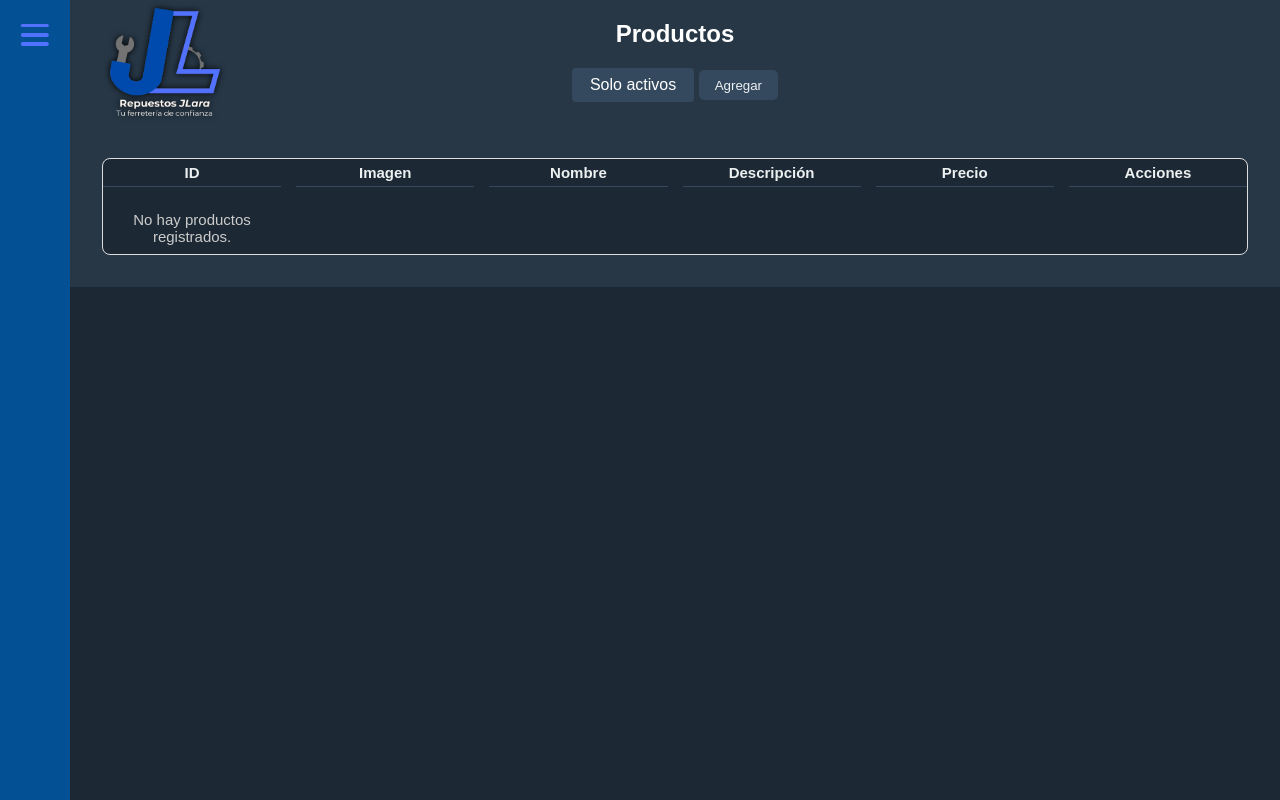
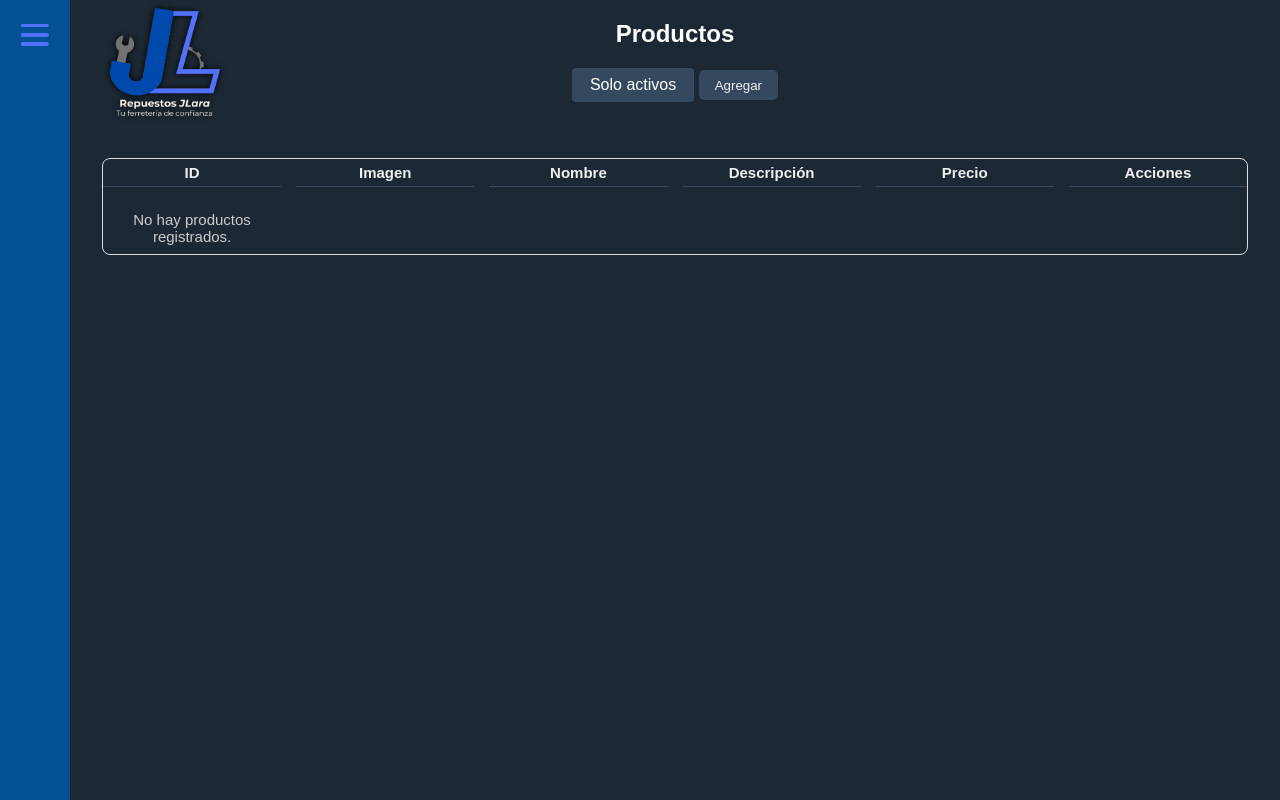
Before and after one commit to XavierL2305/Proyecto-TIII, a Django app: page /productos/ in a window 1280 px wide. Run offline with Django 5.2, Linux system fonts and the light colour scheme; data that the repository does not hold is empty.

Commit message:
actualizacion del sistema (colores)

```diff
--- a/empleados/static/empleados/empleados.css
+++ b/empleados/static/empleados/empleados.css
@@ -18,7 +18,6 @@
    ============================== */
 
 body {
-  background-color: var(--fondos);
   min-height: 100vh;
   margin: 0;
   padding: 0;
--- a/productos/static/productos/styles_productos.css
+++ b/productos/static/productos/styles_productos.css
@@ -85,7 +85,6 @@
    ====================== */
 
 body {
-  background-color: var(--fondos);
   min-height: 100vh;
   margin: 0;
   padding: 0;
@@ -95,7 +94,6 @@ body {
   display: grid;
   grid-template-columns: 1fr;
   grid-template-rows: 1fr auto;
-  background-color: var(--secciones);
 }
 
 h1,h2{
--- a/proveedores/static/css/styles_proveedores.css
+++ b/proveedores/static/css/styles_proveedores.css
@@ -11,7 +11,6 @@
     display: grid;
     grid-template-columns: 1fr;
     grid-template-rows: 1fr auto;
-    background-color: var(--secciones); /*#fondos*/
 }
 
 h1,h2{
```
